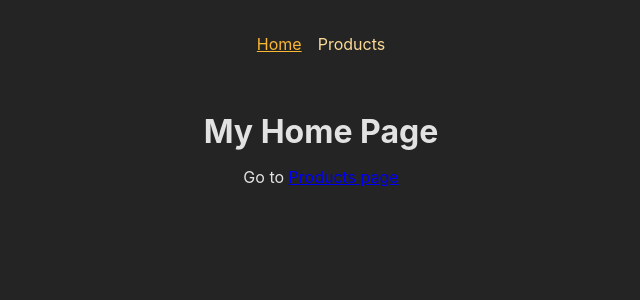
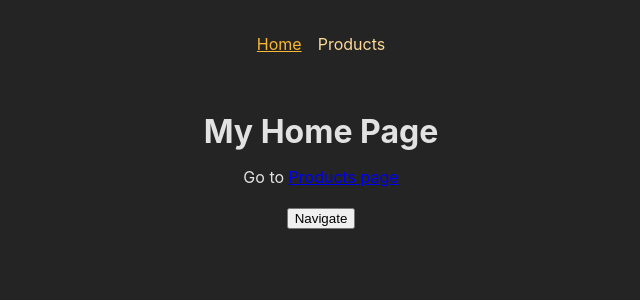
Before and after one commit to bijoymogor/ReactRouting, a React (Create React App) app: page / in a window 1280 px wide. Shown: the top 300 px of the page, without its empty margins (319-959 px from the left). Built offline with nearby package versions, Linux system fonts and the light colour scheme.

Commit message:
Navigate programmtically when timer runs out or on submission

```diff
--- a/src/components/MainNavigation.js
+++ b/src/components/MainNavigation.js
@@ -1,11 +1,12 @@
 import React from 'react';
 import { Link } from 'react-router-dom';
+import { NavLink } from 'react-router-dom';
 
-import { NavLink } from 'react-router-dom';
 
 import classes from './MainNavigation.module.css';
 
 function MainNavigation() {
+
     return (
         <header className={classes.header}>
             <nav>
--- a/src/pages/HomePage.js
+++ b/src/pages/HomePage.js
@@ -1,12 +1,22 @@
 import React from 'react';
-import {Link} from 'react-router-dom';
+import { Link } from 'react-router-dom';
+import { useNavigate } from 'react-router-dom';
 
 
 function HomePage() {
+  const navigate = useNavigate();
+
+  function navigateHandler() {
+    navigate("/products");
+  }
+
   return (
     <>
-    <h1>My Home Page</h1>
-    <p>Go to <Link to ='/products'>Products page</Link></p>
+      <h1>My Home Page</h1>
+      <p>Go to <Link to='/products'>Products page</Link></p>
+      <p>
+        <button onClick={navigateHandler}>Navigate</button>
+      </p>
     </>
   )
 }
```
